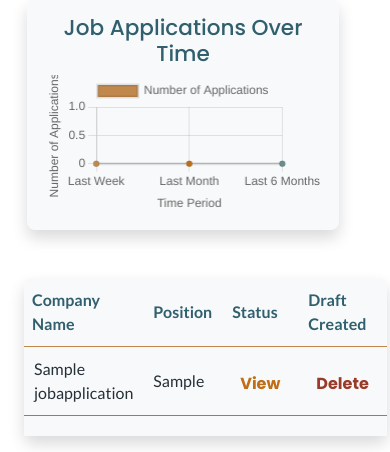
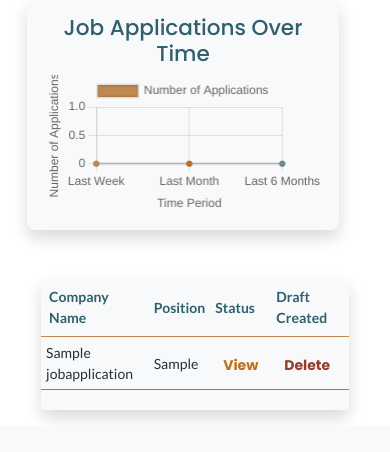
Before and after one commit to Tamas-Gavlider/2410-hackhaton-team5, a Django app: page /dashboard/ in a window 390 px wide. Shown: the part 1410-1862 px from the top of the page. After the commit the page ends 1829 px from the top, so only its background shows below. Run offline with Django 5.2, Linux system fonts and the light colour scheme; a user stored in the database is signed in; tables that the repository leaves empty hold one stand-in row (values such as "Sample post"); some libraries are stand-ins or nearby versions.

Commit message:
style: adjust dashboard padding

```diff
--- a/dashboard/templates/dashboard/dashboard.html
+++ b/dashboard/templates/dashboard/dashboard.html
@@ -59,7 +59,7 @@
 
       <!-- Graph for Applications Over Time -->
       <div class="row justify-content-evenly py-3">
-        <div class="chart col-12 col-md-4 mx-auto rounded-3 shadow p-3">
+        <div class="chart col-12 col-md-6 mx-auto rounded-3 shadow p-3">
           <h4 class="text-center">Job Applications Over Time</h4>
           <canvas id="applicationsOverTimeChart"></canvas>
         </div>
@@ -67,7 +67,7 @@
 
       <!-- Job Applications Table -->
           <div class="row mx-auto">
-            <div class="col mx-auto">
+            <div class="col col-md-10 mx-auto">
           <table class="dash-table rounded-3 shadow my-3">
             <thead class="p-2">
               <tr class="p-2">
--- a/job_app_tracker/settings.py
+++ b/job_app_tracker/settings.py
@@ -33,8 +33,8 @@ TEMPLATES_DIR = os.path.join(BASE_DIR, 'templates')
 SECRET_KEY = os.getenv('SECRET_KEY')
 
 # SECURITY WARNING: don't run with debug turned on in production!
-DEBUG = os.getenv('DEBUG') == 'True'
-# DEBUG = True
+# DEBUG = os.getenv('DEBUG') == 'True'
+DEBUG = True
 
 ALLOWED_HOSTS = [
     'job-application-tracker-team5-0fc397c8056e.herokuapp.com',
@@ -125,7 +125,6 @@ WSGI_APPLICATION = 'job_app_tracker.wsgi.application'
 # https://docs.djangoproject.com/en/5.1/ref/settings/#databases
 
 DATABASE_URL = os.getenv('DATABASE_URL')
-# DATABASE_URL = 'postgres://ubbjrtrfj30:knCr9Q4mWWPB@ep-gentle-mountain-a23bxz6h-pooler.eu-central-1.aws.neon.tech/koala_chip_slept_963172'
 DATABASES = {
         'default': dj_database_url.parse(DATABASE_URL)
     }
--- a/static/css/base.css
+++ b/static/css/base.css
@@ -304,4 +304,17 @@ input#id_email {
   .chart {
     width: 85%;
   }
+  .dash-table thead th {
+    padding: 5px;
+  }
+  .dash-table {
+      width: 90%;
+      overflow-x: hidden;
+  }
+  .dash-table th, .dash-table td {
+      font-size: 14px;
+  }
+  .dash-table tbody td, .dash-table thead th {
+      padding: 5px;
+  }
 }
--- a/static/css/kanban.css
+++ b/static/css/kanban.css
@@ -160,25 +160,13 @@ body {
 }
 
 /* Hide columns on smaller screens */
-@media (max-width: 768px) {
+@media only screen and (max-width: 768px) {
     .hide-on-small {
-      display: none;
+        display: none;
     }
-
-    /* Make the table full-width on small screens */
-    .dash-table {
-      width: 100%;
-      overflow-x: auto;
-    }
-
-    /* Adjust padding/margins for better mobile view */
-    .dash-table td, .dash-table th {
-      padding: 0.5rem;
-    }
-
     /* Optional: Adjust button spacing */
     .progress-appl-view, .delete-appl-view {
-      display: block;
-      margin-top: 5px;
+        display: block;
+        margin-top: 5px;
     }
-  }
+}
```
